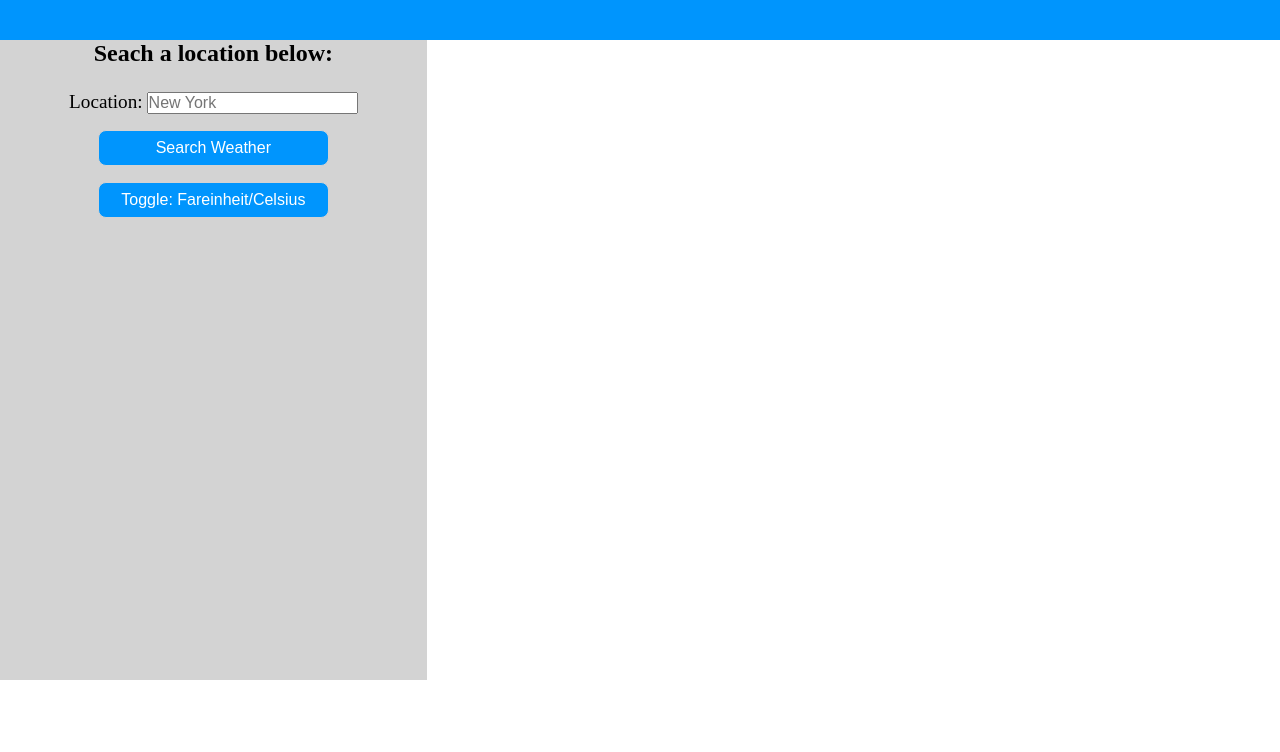
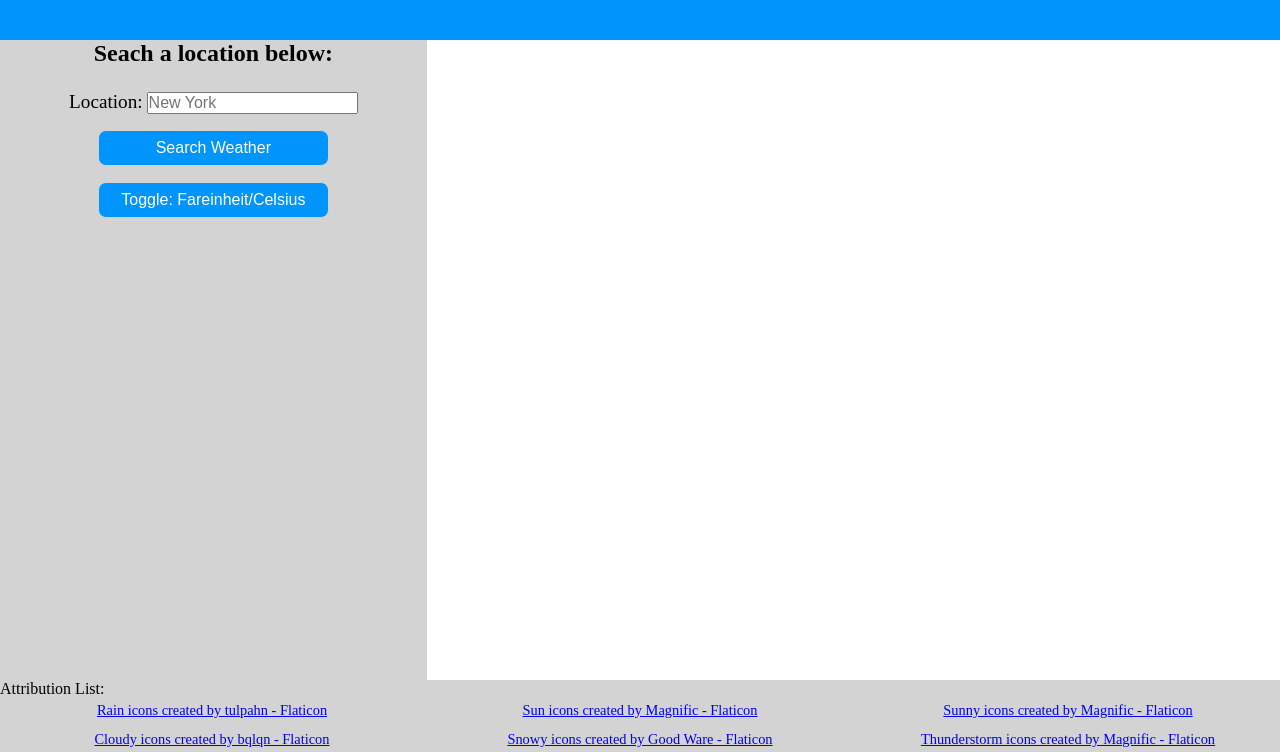
Before and after one commit to coffee-kiwi/javascript-weatherApp, a website built with webpack: page src/template.html in a window 1280 px wide. Shown: the part 120-872 px from the top of the page. Before the commit the page ends 800 px from the top, so only its background shows below. Built offline with nearby package versions, Linux system fonts and the light colour scheme.

Commit message:
Feat: Add attributions for the icons/images used

```diff
--- a/src/styles.css
+++ b/src/styles.css
@@ -41,6 +41,23 @@ header {
     justify-content: center;
     align-items: center;
     padding: 24px;
+}
+
+footer {
+    background-color: lightgrey;
+}
+.attributions {
+    display: grid;
+    grid-template-columns: 1fr 1fr 1fr;
+    gap: 4px;
+    column-rule: 1px solid lightgrey;
+    row-rule: 1px solid lightgrey;
+    place-items: center;
+    font-size: 0.9rem;;
+}
+
+.attributions a {
+    padding: 4px;
 }
 
 main {
--- a/src/template.html
+++ b/src/template.html
@@ -40,6 +40,24 @@
       </section>
 
     </main>
+    <footer>
+      <p>Attribution List:</p>
+      <div class="attributions">
+        <a href="https://www.flaticon.com/free-icons/rain" title="rain icons">Rain icons created by tulpahn - Flaticon</a>
+        <a href="https://www.flaticon.com/free-icons/sun" title="sun icons">Sun icons created by Magnific - Flaticon</a>
+        <a href="https://www.flaticon.com/free-icons/sunny" title="sunny icons">Sunny icons created by Magnific - Flaticon</a>
+        <a href="https://www.flaticon.com/free-icons/cloudy" title="cloudy icons">Cloudy icons created by bqlqn - Flaticon</a>
+        <a href="https://www.flaticon.com/free-icons/snowy" title="snowy icons">Snowy icons created by Good Ware - Flaticon</a>
+        <a href="https://www.flaticon.com/free-icons/thunderstorm" title="thunderstorm icons">Thunderstorm icons created by Magnific - Flaticon</a>
 
+      </div>
+      <!-- <p>Attribution list:</p>
+      <p>Rain icon: <a href="https://www.flaticon.com/free-icons/rain" title="rain icons">Rain icons created by tulpahn - Flaticon</a></p>
+      <p>Partially cloudy icon: <a href="https://www.flaticon.com/free-icons/sun" title="sun icons">Sun icons created by Magnific - Flaticon</a></p>
+      <p>Sunny icon: <a href="https://www.flaticon.com/free-icons/sunny" title="sunny icons">Sunny icons created by Magnific - Flaticon</a></p>
+      <p>Snowy icon: <a href="https://www.flaticon.com/free-icons/snowy" title="snowy icons">Snowy icons created by Good Ware - Flaticon</a></p>
+      <p>Cloudy icon: <a href="https://www.flaticon.com/free-icons/cloudy" title="cloudy icons">Cloudy icons created by bqlqn - Flaticon</a></p>
+      <p>Thunderstorm icon: <a href="https://www.flaticon.com/free-icons/thunderstorm" title="thunderstorm icons">Thunderstorm icons created by Magnific - Flaticon</a></p> -->
+    </footer>
   </body>
 </html>
```
